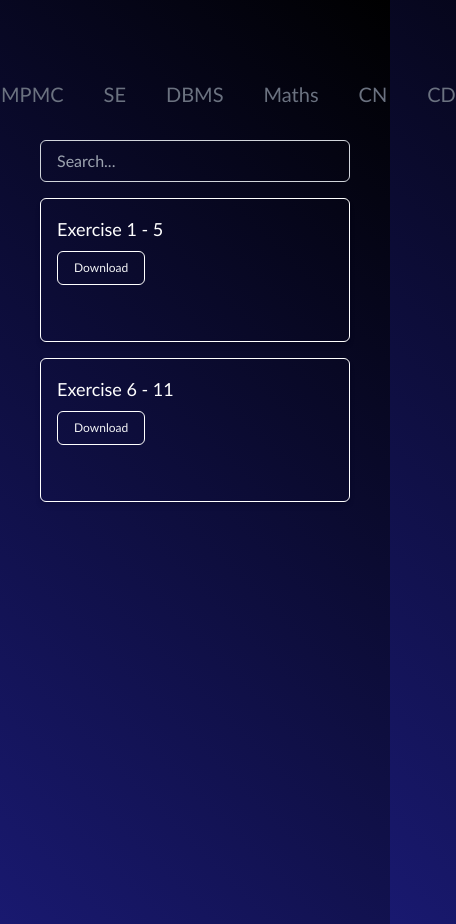
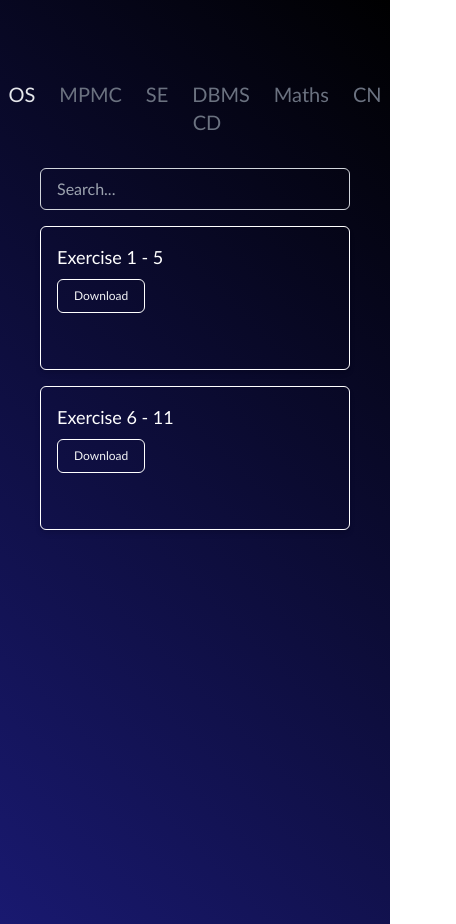
Before and after one commit to mohammadshaad/lab-codes, a Next.js app: page /Maths in a window 390 px wide. Shown: the whole page, 456 px wide, since content can reach past the window. Built offline with nearby package versions, Linux system fonts and the light colour scheme.

Commit message:
Improved the responsiveness

```diff
--- a/src/components/Navbar.tsx
+++ b/src/components/Navbar.tsx
@@ -18,8 +18,8 @@ const Navbar = () => {
 
   return (
     <header>
-      <nav className="nav flex items-center justify-center text-xl">
-
+      <nav className="nav flex items-center justify-center text-xl  ">
+        <div className="">
           <div
             onClick={() => setNavActive(!navActive)}
             className="flex items-center justify-center"
@@ -28,7 +28,11 @@ const Navbar = () => {
             <div></div>
             <div></div>
           </div>
-        <div className={`${navActive ? "active" : ""} flex items-center justify-center gap-10`}>
+          <div
+            className={`${
+              navActive ? "active" : ""
+            } flex items-center justify-center md:gap-10 space-x-6  flex-wrap`}
+          >
             {MENU_LIST.map((menu, idx) => (
               <div
                 onClick={() => {
@@ -41,6 +45,7 @@ const Navbar = () => {
               </div>
             ))}
           </div>
+        </div>
       </nav>
     </header>
   );
```
Lines whose indentation alone changed are shown as unchanged.
